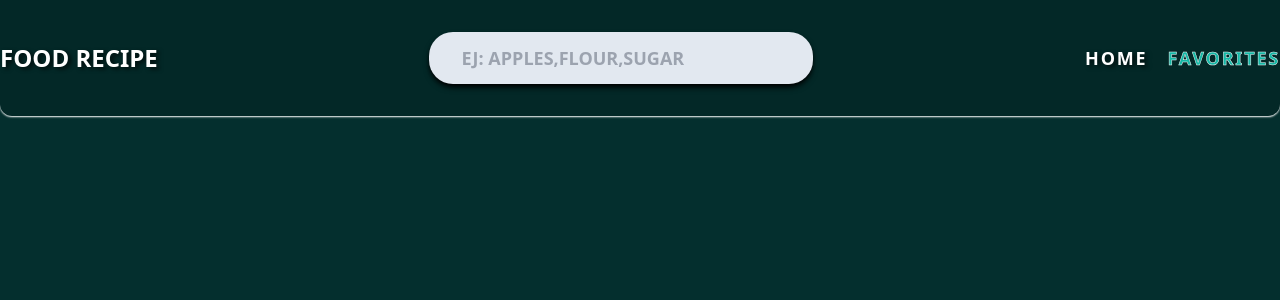
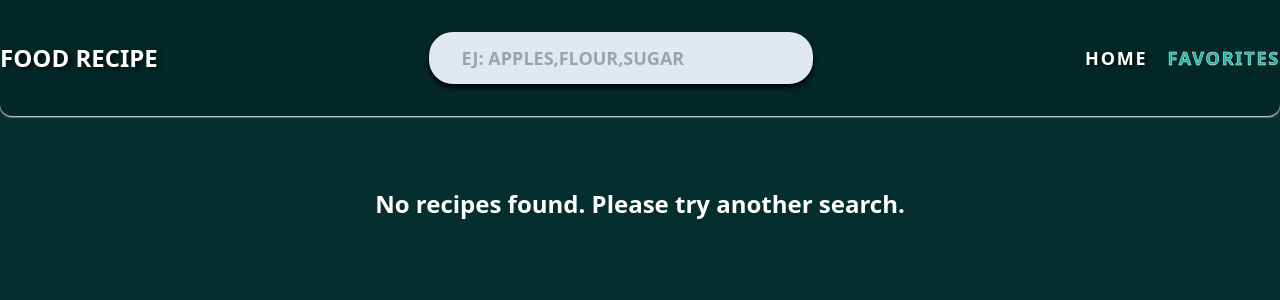
Before and after one commit to NatalioDev/food-recipe-v2, a React (Vite) app: page /#/favorites in a window 1280 px wide. Shown: the top 300 px of the page. Built offline with nearby package versions, Linux system fonts and the light colour scheme.

Commit message:
add favorites pages

```diff
--- a/src/pages/Favorites/Favorites.tsx
+++ b/src/pages/Favorites/Favorites.tsx
@@ -1,8 +1,43 @@
+import { useContext } from "react"
+import { GlobalContext } from "../../utilites/ContextRecipe"
+import ItemRecipe from "../../components/ItemRecipe";
 
 const Favorites = () => {
+
+  // Obtenemos el contexto global
+  const context = useContext(GlobalContext);
+
+  // Verifica que el contexto esté disponible
+  if(!context){
+    throw new Error("Home must be used within a GlobalProvider");
+  }
+
+  // Destructuramos las propiedades del contexto
+  const { favoritesList, loading } = context;
+
+
   return (
-    <div>
-
+    <div className="py-8 container mx-auto">
+      {loading ? (
+        <div className="text-center text-xl font-semibold text-gray-200">
+          Loading... Please wait!
+        </div>
+      ): favoritesList && favoritesList.length > 0 ? (
+        <div className="flex flex-wrap justify-center gap-10">
+          {favoritesList.map((recipe) => (
+            <ItemRecipe
+              key={recipe.id}
+              title={recipe.title}
+              image={recipe.image}
+              id={recipe.id}
+            />
+          ))}
+        </div>
+      ):(
+        <div className="text-center text-2xl font-bold text-white mt-10">
+          No recipes found. Please try another search.
+        </div>
+      )}
     </div>
   )
 }
```
